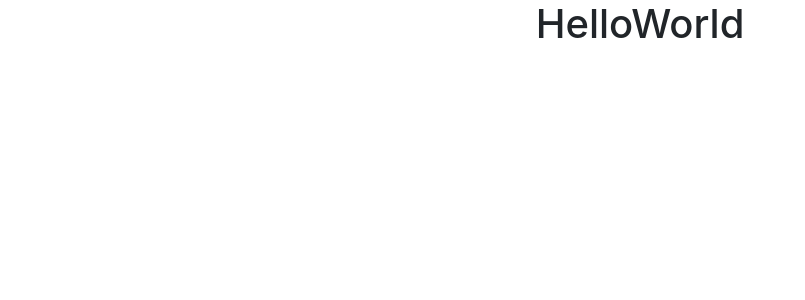
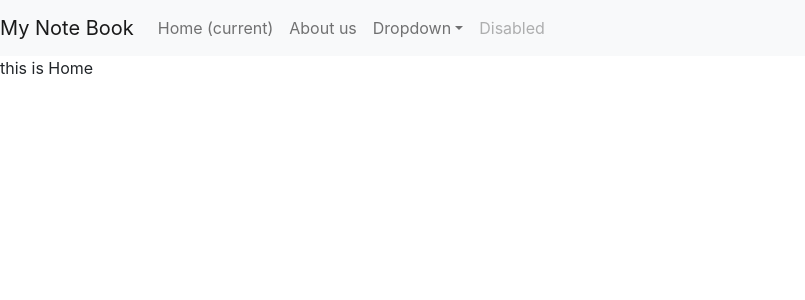
Before and after one commit to HineshKumar1/mynotebook, a React (Create React App) app: page / in a window 1280 px wide. Shown: the top 300 px of the page, without its empty margins (0-805 px from the left). Built offline with nearby package versions, Linux system fonts and the light colour scheme.

Commit message:
complete video 58

```diff
--- a/package.json
+++ b/package.json
@@ -6,8 +6,10 @@
     "@testing-library/jest-dom": "^5.16.5",
     "@testing-library/react": "^13.4.0",
     "@testing-library/user-event": "^13.5.0",
+    "bootstrap": "^5.2.3",
     "concurrently": "^7.6.0",
     "react": "^18.2.0",
+    "react-bootstrap": "^2.7.2",
     "react-dom": "^18.2.0",
     "react-router-dom": "^6.9.0",
     "react-scripts": "5.0.1",
--- a/src/App.js
+++ b/src/App.js
@@ -1,10 +1,26 @@
 import './App.css';
-
+import {
+  BrowserRouter,
+  Routes,
+  Route,
+  Link
+} from "react-router-dom";
+import About from './components/About'
+import NavBar from './components/NavBar';
+import Home from './components/Home'
 function App() {
   return (
-    <div className="App">
-      <h1>HelloWorld</h1>
-    </div>
+    <>
+      <BrowserRouter>
+       <NavBar name="My Note Book"></NavBar>
+        <Routes>
+      <Route exact path="/" element={<Home/>}>
+      </Route>
+      <Route path="/about" element={<About/>}>
+      </Route>
+      </Routes>
+      </BrowserRouter>
+    </>
   );
 }
 
--- /dev/null
+++ b/src/components/About.js
@@ -0,0 +1,9 @@
+import React from 'react'
+
+function About() {
+  return (
+    <div>About</div>
+  )
+}
+
+export default About
--- /dev/null
+++ b/src/components/Home.js
@@ -0,0 +1,11 @@
+import React from 'react'
+
+function Home() {
+  return (
+    <>
+    this is Home
+    </>
+  )
+}
+
+export default Home
--- /dev/null
+++ b/src/components/NavBar.js
@@ -0,0 +1,35 @@
+import React from 'react'
+import {Link} from 'react-router-dom';
+function NavBar(props) {
+  return (
+    <>
+    <nav class="navbar navbar-expand-lg navbar-light bg-light">
+  <a class="navbar-brand" href="/">{props.name}</a>
+  <button class="navbar-toggler" type="button" data-toggle="collapse" data-target="#navbarSupportedContent" aria-controls="navbarSupportedContent" aria-expanded="false" aria-label="Toggle navigation">
+    <span class="navbar-toggler-icon"></span>
+  </button>
+
+  <div class="collapse navbar-collapse" id="navbarSupportedContent">
+    <ul class="navbar-nav mr-auto">
+      <li class="nav-item active">
+        <Link class="nav-link" to="/">Home <span class="sr-only">(current)</span></Link>
+      </li>
+      <li class="nav-item">
+        <Link class="nav-link" to="/about">About us </Link>
+      </li>
+      <li class="nav-item dropdown">
+        <Link class="nav-link dropdown-toggle" href="#" id="navbarDropdown" role="button" data-toggle="dropdown" aria-haspopup="true" aria-expanded="false">
+          Dropdown
+        </Link>
+      </li>
+      <li class="nav-item">
+        <a class="nav-link disabled" href="#">Disabled</a>
+      </li>
+    </ul>
+  </div>
+</nav>
+    </>
+  )
+}
+
+export default NavBar
```
Also changed, not shown: 1 other file (tests, documents, lock files or other folders).
